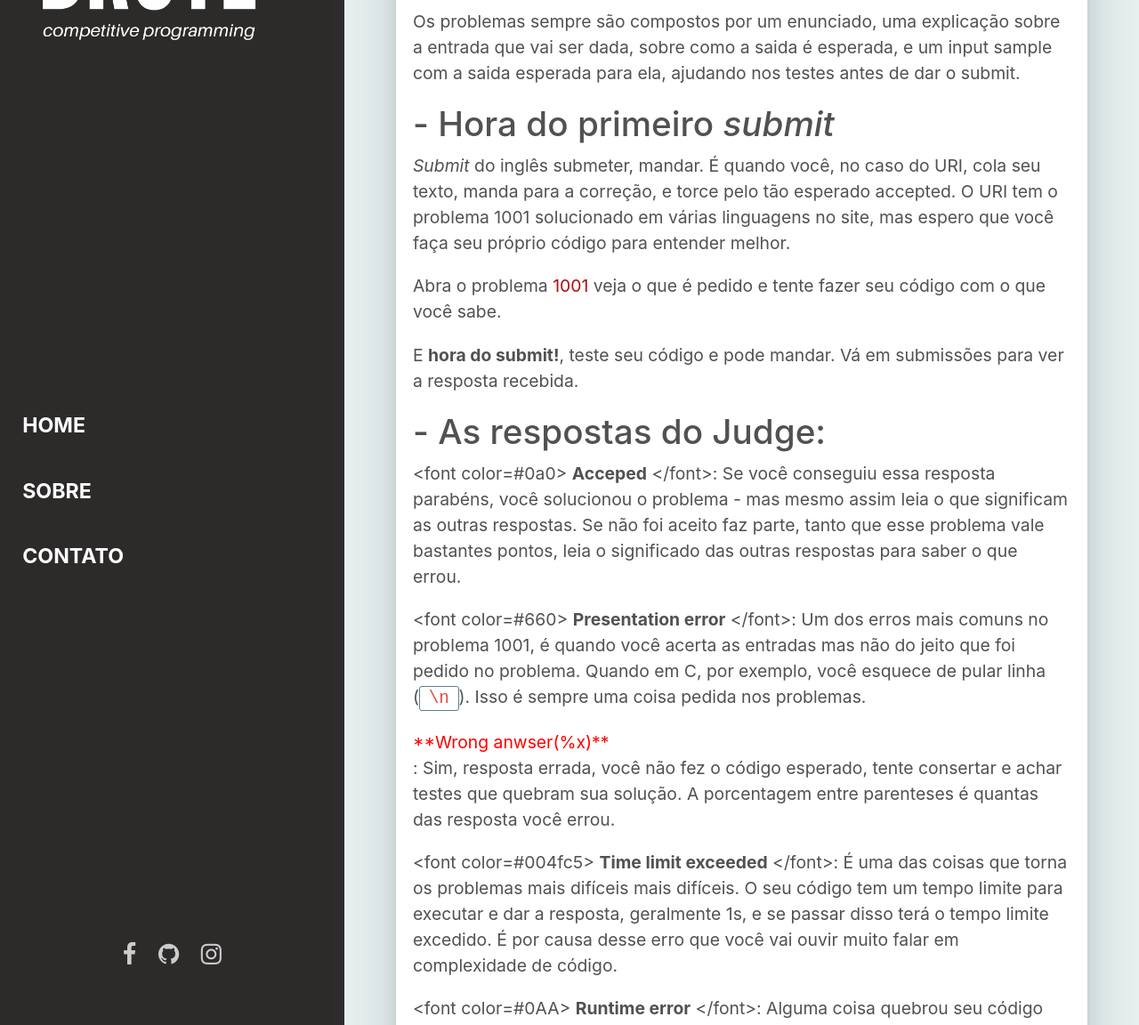
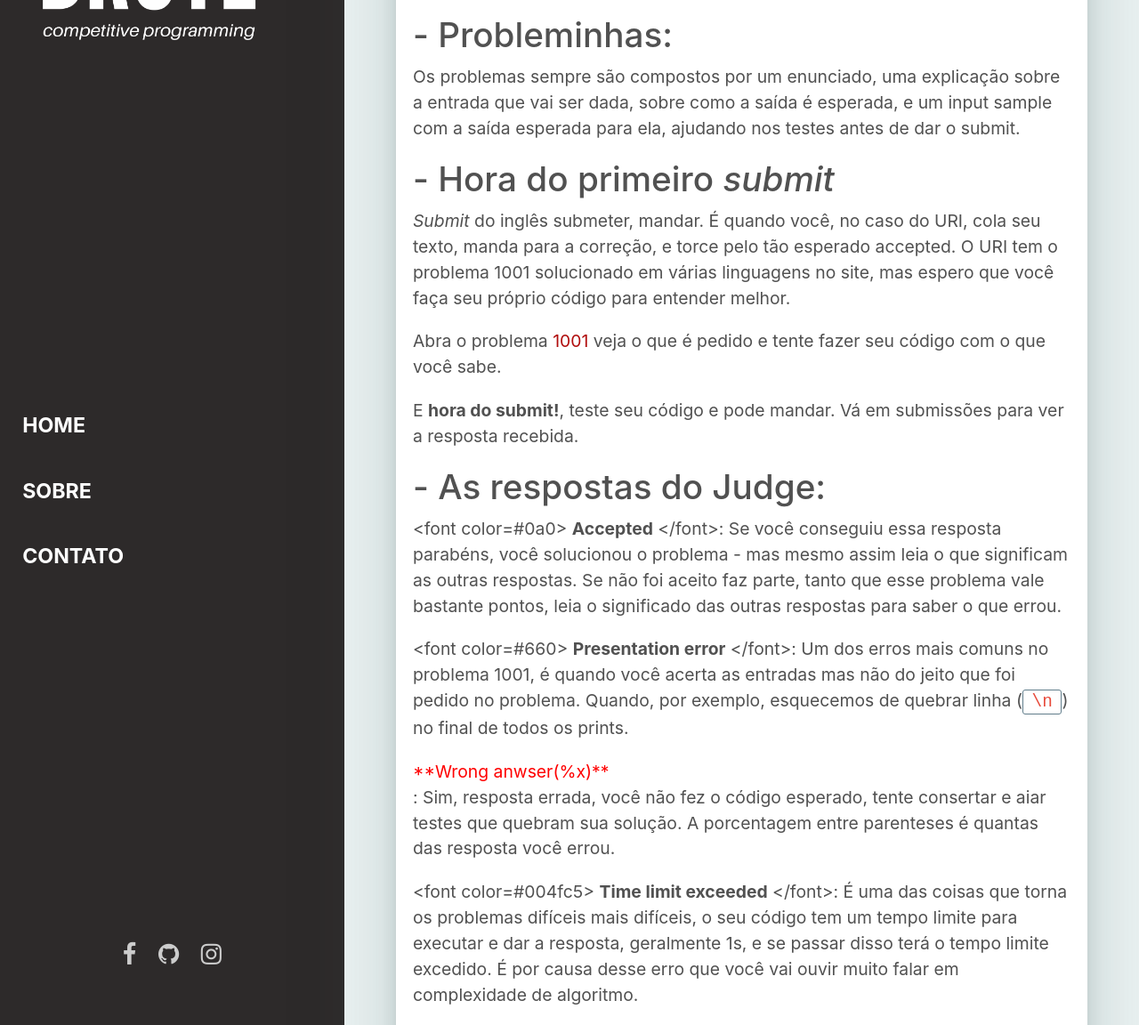
Before and after one commit to BRUTEUdesc/bruteudesc.github.io, a Jekyll site: the page built from _posts/2020-01-29-calouros-guide.markdown, in a window 1280 px wide and 1400 px high, scrolled down 4098 px, cut to the strip 248-1400 px from the top of the window. Shown: the whole strip at 89% size. Built offline with Jekyll 4.4.1, drawn with Linux system fonts in a browser that asks for light colours; some of the changed text lies outside the part shown.

Commit message:
Correções ortográficas

```diff
--- a/_posts/2020-01-29-calouros-guide.markdown
+++ b/_posts/2020-01-29-calouros-guide.markdown
@@ -32,18 +32,18 @@ Printar variáveis:<br>
 `a = 5`<br>
 `print(a)`
 
-Printar váriaveis formatando a saída(o mais importante até aqui):<br>
+Printar variáveis formatando a saída(o mais importante até aqui):<br>
 `a = 5`<br>
 `print('Ola mundo {}'.format(a))`
 
 <img src="https://pics.conservativememes.com/declares-variables-when-learning-python-we-dont-do-that-here-41880532.png" title="Meme" width=300 height=300>
 
-Para rodar seu código só ir até o terminal ou prompt de comando, ir até a [pasta](https://www.google.com/search?q=como+navegar+pelas+pastas+no+prompt+de+comando&oq) em que você criou o arquivo e dar o comando para executar `python3 a.py`.
+Para rodar seu código é só ir até o terminal ou prompt de comando (`ctrl + t` no Ubuntu), navegar até a [pasta](https://www.google.com/search?q=como+navegar+pelas+pastas+no+prompt+de+comando&oq) em que você criou o arquivo e dar o comando para executar `python3 a.py`.
 
 Agora os comandos de entrada:
 
 `a = input()`<br>
-`a` será do tipo string, para fazer a converção quando você quer um número inteiro:<br>
+`a` será do tipo string, para fazer a conversão quando você quer um número inteiro:<br>
 `a = int(a)`<br>
 ou diretamente na entrada:<br>
 `a = int(input())`<br>
@@ -96,8 +96,7 @@ Vocẽ ja sabe printar, e a correção será feita comparando o que você printo
 
 ## - Probleminhas:
 
-Os problemas sempre são compostos por um enunciado, uma explicação sobre a entrada que vai ser dada, sobre como a saida é esperada, e um input sample com a saida esperada para ela, ajudando nos testes antes de dar o
-submit.
+Os problemas sempre são compostos por um enunciado, uma explicação sobre a entrada que vai ser dada, sobre como a saída é esperada, e um input sample com a saída esperada para ela, ajudando nos testes antes de dar o submit.
 
 ## - Hora do primeiro *submit*
 
@@ -109,13 +108,13 @@ E **hora do submit!**, teste seu código e pode mandar. Vá em submissões para
 
 ## - As respostas do Judge:
 
-<font color=#0a0> **Acceped** </font>: Se você conseguiu essa resposta parabéns, você solucionou o problema - mas mesmo assim leia o que significam as outras respostas. Se não foi aceito faz parte, tanto que esse problema vale bastantes pontos, leia o significado das outras respostas para saber o que errou.
+<font color=#0a0> **Accepted** </font>: Se você conseguiu essa resposta parabéns, você solucionou o problema - mas mesmo assim leia o que significam as outras respostas. Se não foi aceito faz parte, tanto que esse problema vale bastante pontos, leia o significado das outras respostas para saber o que errou.
 
-<font color=#660> **Presentation error** </font>: Um dos erros mais comuns no problema 1001, é quando você acerta as entradas mas não do jeito que foi pedido no problema. Quando em C, por exemplo, você esquece de pular linha (`\n`). Isso é sempre uma coisa pedida nos problemas.
+<font color=#660> **Presentation error** </font>: Um dos erros mais comuns no problema 1001, é quando você acerta as entradas mas não do jeito que foi pedido no problema. Quando, por exemplo, esquecemos de quebrar linha (`\n`) no final de todos os prints.
 
-<font color=red> **Wrong anwser(%x)** </font>: Sim, resposta errada, você não fez o código esperado, tente consertar e achar testes que quebram sua solução. A porcentagem entre parenteses é quantas das resposta você errou.
+<font color=red> **Wrong anwser(%x)** </font>: Sim, resposta errada, você não fez o código esperado, tente consertar e aiar testes que quebram sua solução. A porcentagem entre parenteses é quantas das resposta você errou.
 
-<font color=#004fc5> **Time limit exceeded** </font>: É uma das coisas que torna os problemas mais difíceis mais difíceis. O seu código tem um tempo limite para executar e dar a resposta, geralmente 1s, e se passar disso terá o tempo limite excedido. É por causa desse erro que você vai ouvir muito falar em complexidade de código.
+ <font color=#004fc5> **Time limit exceeded** </font>: É uma das coisas que torna os problemas difíceis mais difíceis, o seu código tem um tempo limite para executar e dar a resposta, geralmente 1s, e se passar disso terá o tempo limite excedido. É por causa desse erro que você vai ouvir muito falar em complexidade de algoritmo.
 
 <font color=#0AA> **Runtime error** </font>: Alguma coisa quebrou seu código durante a execução, uma divisão por zero, alguma coisa assim.
 
```
Also changed, not shown: other parts of _posts/2020-01-29-calouros-guide.markdown (+3 -3 lines).
